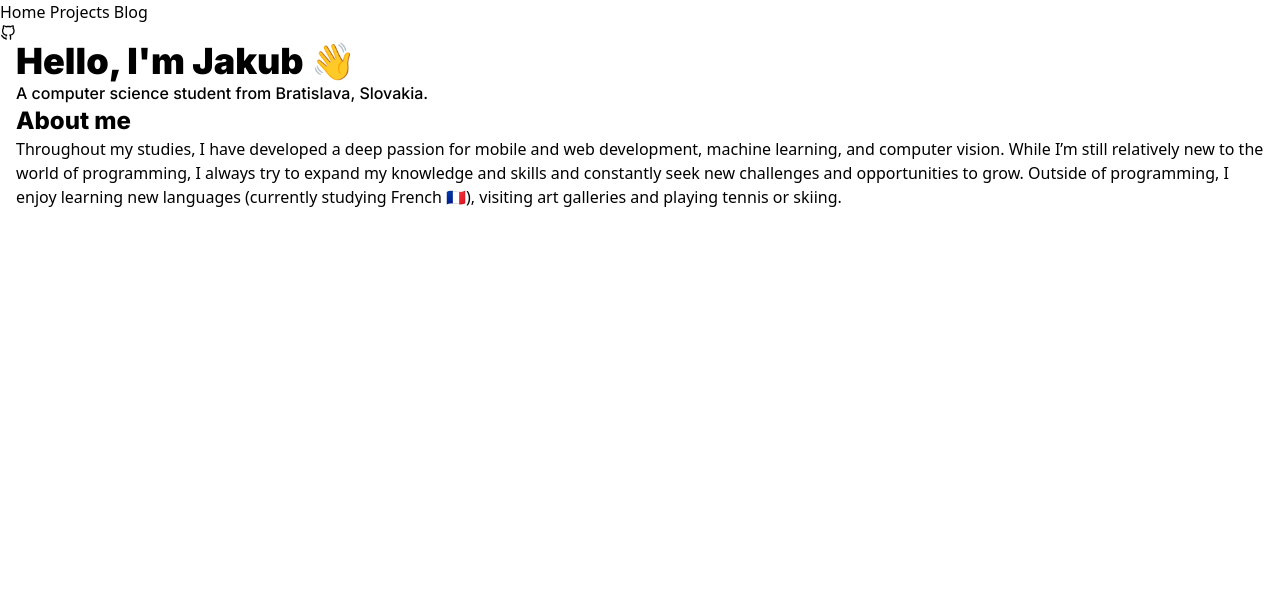
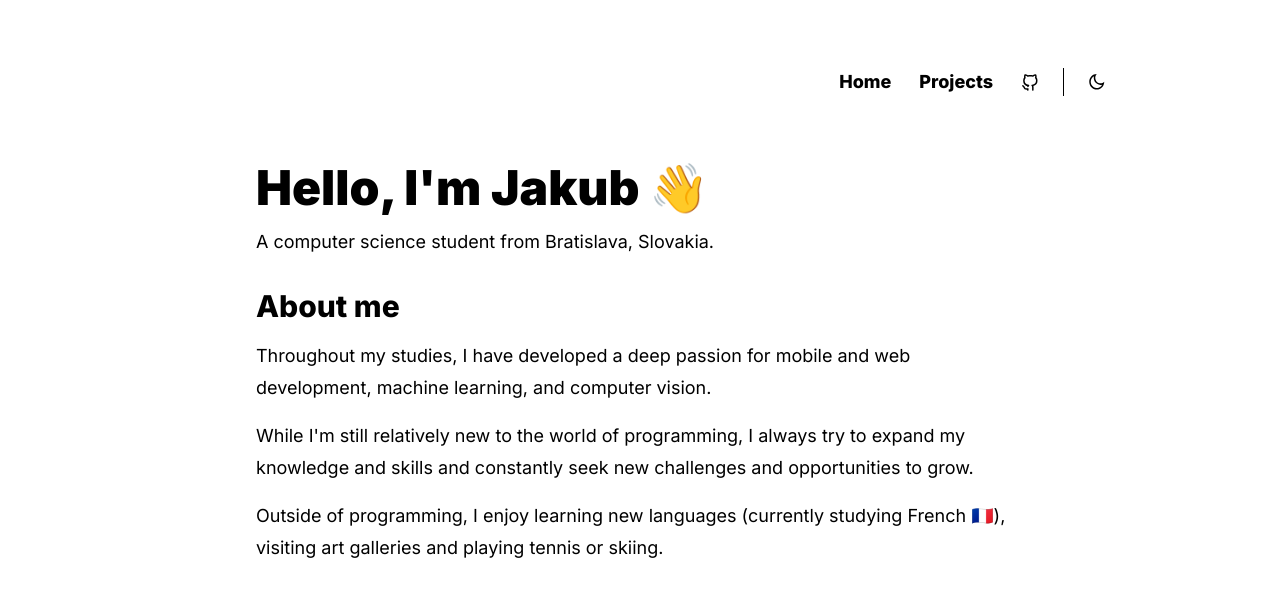
Before and after one commit to kuko6/personal-website, a SvelteKit app: page / in a window 1280 px wide. Shown: the top 596 px of the page. Built offline with nearby package versions, Linux system fonts and the light colour scheme.

Commit message:
simple home

```diff
--- a/src/app.css
+++ b/src/app.css
@@ -1,4 +1,4 @@
-@import url('https://fonts.googleapis.com/css2?family=Inter:wght@500;800;900&display=swap');
+@import url('https://fonts.googleapis.com/css2?family=Inter:wght@400;500;800;900&display=swap');
 
 @tailwind base;
 @tailwind components;
@@ -7,6 +7,6 @@
 
 /* @layer base {
     html {
-        font-family: Inter;
+        background-color: #FAF8F8;
     }
 } */
--- a/src/routes/+layout.svelte
+++ b/src/routes/+layout.svelte
@@ -1,16 +1,23 @@
 <script>
   import "../app.css";
   import githubLogo from "../assets/github.svg";
+  import darkmode from "../assets/darkmode.svg";
 </script>
 
 <header>
-  <nav>
-    <a href="/">Home</a>
-    <a href="/projects">Projects</a>
-    <a href="/blog">Blog</a>
-    <a href="https://github.com/kuko6">
-      <img alt="github logo" src={githubLogo}>
-    </a>
+  <nav class="mx-40 pr-2.5 pt-16">
+    <div class="flex flex-row justify-end content-center gap-5 font-inter text-lg font-extrabold">
+      <a class="p-1 hover:bg-slate-100 rounded-md" href="/">Home</a>
+      <a class="p-1 hover:bg-slate-100 rounded-md" href="/projects">Projects</a>
+      <!-- <a href="/blog">Blog</a> -->
+      <a class="flex flex-col justify-center p-1 hover:bg-slate-100 rounded-md" href="https://github.com/kuko6">
+        <img alt="github logo" src={githubLogo} width="18" height="18">
+      </a>
+      <div class="border-l border-black my-1"/>
+      <a class="flex flex-col justify-center p-1 hover:bg-slate-100 rounded-md" href="https://github.com/kuko6">
+        <img alt="github logo" src={darkmode} width="18" height="18">
+      </a>
+    </div>
   </nav>
 </header>
 
@@ -18,6 +25,6 @@
 
 <!-- <style lang="postcss">
   :global(html) {
-    background-color: theme(colors.blue.100);
+    background-color: theme(colors.stone.100);
   }
 </style> -->
--- a/src/routes/+page.svelte
+++ b/src/routes/+page.svelte
@@ -1,17 +1,27 @@
 
-<div class="container mx-auto px-4">
-  <h1 class="font-inter font-black text-4xl">
+<div class="container mx-auto max-w-3xl pt-16 space-y-8">
+  <div class="space-y-4">
+    <h1 class="font-inter font-black text-5xl">
       Hello, I'm Jakub 👋
     </h1>
-  <p class="font-inter font-medium text-base">
+    <p class="font-inter font-normal text-lg leading-7">
       A computer science student from Bratislava, Slovakia.
     </p>
-  <h2 class="font-inter font-extrabold text-2xl">
+  </div>
+  <div class="space-y-4">
+    <h2 class="font-inter font-extrabold text-3xl">
       About me
     </h2>
-  <p>
+    <div class="space-y-4">
+      <p class="font-inter text-lg font-normal leading-8">
         Throughout my studies, I have developed a deep passion for mobile and web development, machine learning, and computer vision.
-    While I’m still relatively new to the world of programming, I always try to expand my knowledge and skills and constantly seek new challenges and opportunities to grow.
+      </p>
+      <p class="font-inter text-lg font-normal leading-8">
+        While I'm still relatively new to the world of programming, I always try to expand my knowledge and skills and constantly seek new challenges and opportunities to grow.
+      </p>
+      <p class="font-inter text-lg font-normal leading-8">
         Outside of programming, I enjoy learning new languages (currently studying French 🇫🇷), visiting art galleries and playing tennis or skiing.
       </p>
     </div>
+  </div>
+</div>
```
Also changed, not shown: src/assets/github.svg. Lines whose indentation alone changed are shown as unchanged.
